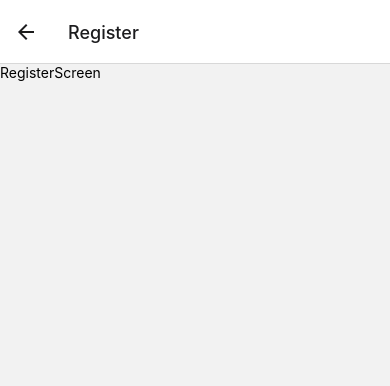
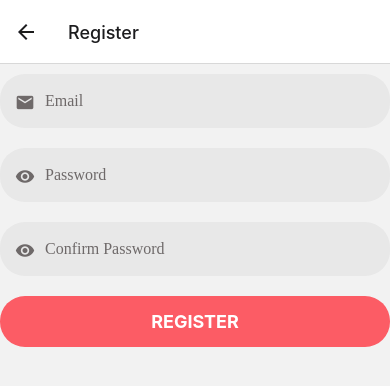
Before and after one commit to Victor1128/Battleships, a React Native app: screen /Register in a window 390 px wide. Shown: the top 386 px of the page. Built offline with nearby package versions, Linux system fonts and the light colour scheme; what apisauce would draw is missing.

Commit message:
register

```diff
--- /dev/null
+++ b/app/components/AuthScreen.js
@@ -0,0 +1,76 @@
+import React, { useContext } from "react";
+import * as Yup from "yup";
+import { useState } from "react";
+import { jwtDecode } from "jwt-decode";
+import "core-js/stable/atob";
+
+import SafeView from "./SafeView";
+import { AppForm, AppFormField, SubmitButton, ErrorMessage } from "./forms";
+import auth from "../api/auth";
+import AuthContext from "../auth/context";
+import authStorage from "../auth/storage";
+import authApi from "../api/auth";
+
+const validationSchema = Yup.object().shape({
+  email: Yup.string().required().email().label("Email"),
+  password: Yup.string().required().min(4).label("Password"),
+  confirmPassword: Yup.string(),
+});
+
+export default function AuthScreen({ isRegister = false }) {
+  const authContext = useContext(AuthContext);
+  const [errorVisible, setErrorVisible] = useState(false);
+  const [errorMessage, setErrorMessage] = useState("");
+
+  const handleSubmit = async ({ email, password, confirmPassword }) => {
+    if (isRegister && password !== confirmPassword) {
+      setErrorMessage("Passwords do not match");
+      setErrorVisible(true);
+      return;
+    }
+    const apiCall = isRegister ? auth.register : auth.login;
+    var result = await apiCall(email, password);
+    if (!result.ok) {
+      setErrorMessage(result.data.message);
+      setErrorVisible(true);
+    } else {
+      setErrorVisible(false);
+      if (isRegister) {
+        result = await auth.login(email, password);
+      }
+      const user = jwtDecode(result.data.accessToken);
+      authStorage.storeToken(result.data.accessToken);
+      authApi.setAuthToken(result.data.accessToken);
+      authContext.setUser(user);
+    }
+  };
+
+  return (
+    <SafeView>
+      <AppForm
+        initialValues={{ email: "", password: "", confirmPassword: "" }}
+        onSubmit={handleSubmit}
+        validationSchema={validationSchema}
+      >
+        <ErrorMessage error={errorMessage} visible={errorVisible} />
+        <AppFormField
+          name="email"
+          icon="email"
+          autoCapitalize="none"
+          autoCorrect={false}
+          keyboardType="email-address"
+          placeholder="Email"
+        />
+        <AppFormField name="password" isPassword placeholder="Password" />
+        {isRegister && (
+          <AppFormField
+            name="confirmPassword"
+            isPassword
+            placeholder="Confirm Password"
+          />
+        )}
+        <SubmitButton title={isRegister ? "Register" : "Login"} />
+      </AppForm>
+    </SafeView>
+  );
+}
--- a/app/screens/Games.js
+++ b/app/screens/Games.js
@@ -1,8 +1,4 @@
-import {
-  View,
-  StyleSheet,
-  TouchableOpacity,
-} from "react-native";
+import { View, StyleSheet, TouchableOpacity } from "react-native";
 import React, { useEffect, useState } from "react";
 
 import gamesApi from "../api/game";
--- a/app/screens/LoginScreen.js
+++ b/app/screens/LoginScreen.js
@@ -1,67 +1,7 @@
-import React, { useContext } from "react";
-import * as Yup from "yup";
-import { useState } from "react";
-import { jwtDecode } from "jwt-decode";
-import "core-js/stable/atob";
+import React from "react";
 
-import SafeView from "../components/SafeView";
-import {
-  AppForm,
-  AppFormField,
-  SubmitButton,
-  ErrorMessage,
-} from "../components/forms";
-import auth from "../api/auth";
-import AuthContext from "../auth/context";
-import authStorage from "../auth/storage";
-import authApi from "../api/auth";
-
-const validationSchema = Yup.object().shape({
-  email: Yup.string().required().email().label("Email"),
-  password: Yup.string().required().min(4).label("Password"),
-});
+import AuthScreen from "../components/AuthScreen";
 
 export default function LoginScreen() {
-  const authContext = useContext(AuthContext);
-  [errorVisible, setErrorVisible] = useState(false);
-  [errorMessage, setErrorMessage] = useState("");
-
-  const handleSubmit = async ({ email, password }) => {
-    const result = await auth.login(email, password);
-    if (!result.ok) {
-      setErrorMessage(result.data.message);
-      setErrorVisible(true);
-    } else {
-      setErrorVisible(false);
-      const user = jwtDecode(result.data.accessToken);
-      authStorage.storeToken(result.data.accessToken);
-      authApi.setAuthToken(result.data.accessToken);
-      authContext.setUser(user);
-    }
-  };
-
-  return (
-    <SafeView>
-      <AppForm
-        initialValues={{ email: "", password: "" }}
-        onSubmit={handleSubmit}
-        validationSchema={validationSchema}
-      >
-        <ErrorMessage
-          error="Invalid email and/or password."
-          visible={errorVisible}
-        />
-        <AppFormField
-          name="email"
-          icon="email"
-          autoCapitalize="none"
-          autoCorrect={false}
-          keyboardType="email-address"
-          placeholder="Email"
-        />
-        <AppFormField name="password" isPassword placeholder="Password" />
-        <SubmitButton title="Login" />
-      </AppForm>
-    </SafeView>
-  );
+  return <AuthScreen />;
 }
--- a/app/screens/RegisterScreen.js
+++ b/app/screens/RegisterScreen.js
@@ -1,10 +1,7 @@
-import { View, Text } from 'react-native'
-import React from 'react'
+import React from "react";
+
+import AuthScreen from "../components/AuthScreen";
 
 export default function RegisterScreen() {
-  return (
-    <View>
-      <Text>RegisterScreen</Text>
-    </View>
-  )
+  return <AuthScreen isRegister />;
 }
```
